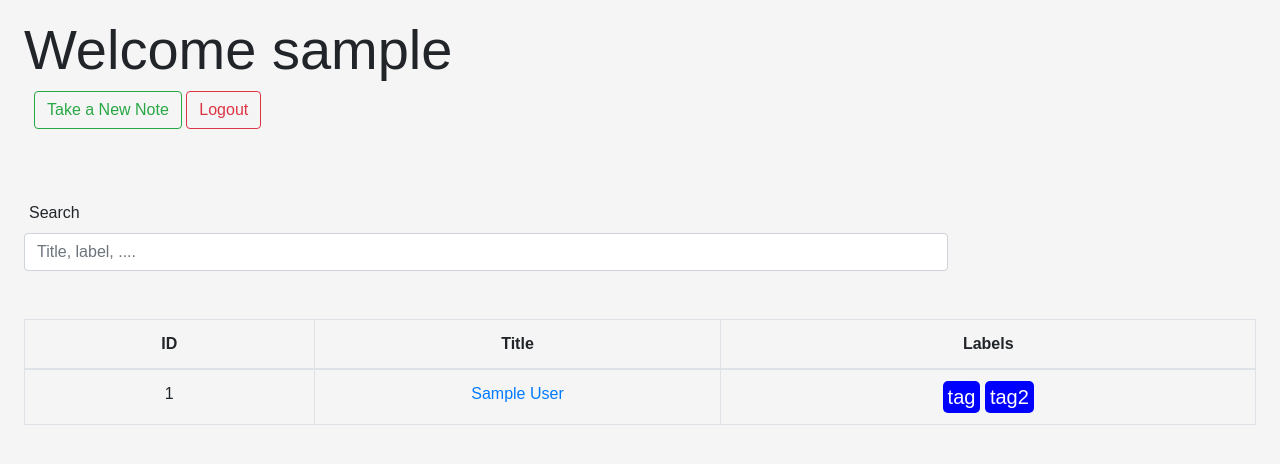
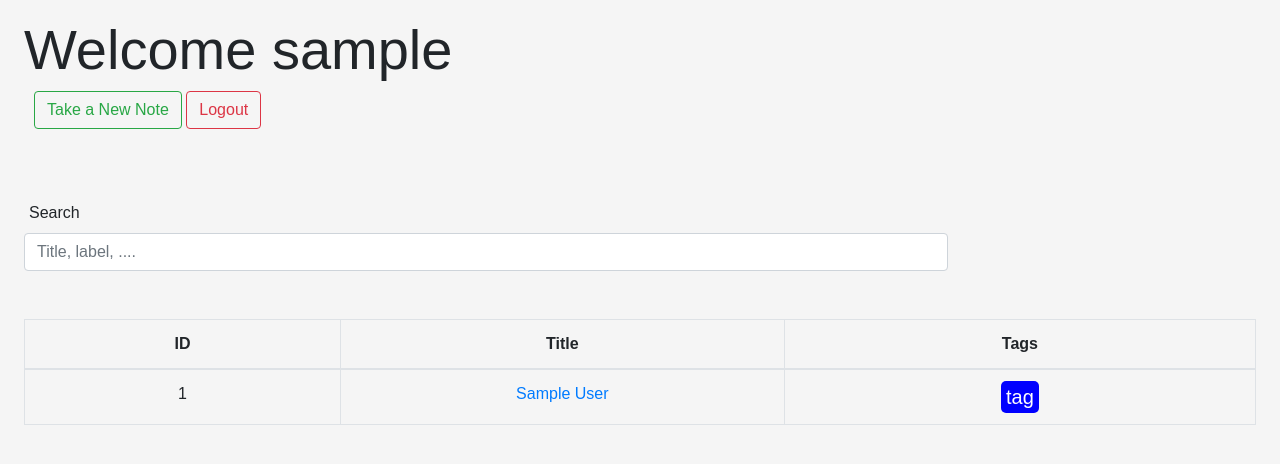
Before and after one commit to ArmanMokammel/Django-NoteApp, a Django app: a page that uses UserData/templates/notes_home.html in a window 1280 px wide. Shown: the top 464 px of the page. Run offline with Django 4.2, Linux system fonts and the light colour scheme; a user stored in the database is signed in; tables that the repository leaves empty hold one stand-in row (values such as "Sample post"); some libraries are stand-ins or nearby versions.

Commit message:
modified

```diff
--- a/UserData/templates/notes_home.html
+++ b/UserData/templates/notes_home.html
@@ -34,7 +34,7 @@
                             <th style="text-align:center;">ID</th>
                             <th style="text-align:center;">Title</th>
                             {% comment %} <th style="text-align:center;">Notes</th> {% endcomment %}
-                            <th style="text-align:center;">Labels</th>
+                            <th style="text-align:center;">Tags</th>
                         </tr>
                     </thead>
                     <tbody>
@@ -44,7 +44,7 @@
                             <td> {{forloop.counter}} </td>
                             <td> <a href="{% url 'UserData:note_description' usernameee note.pk %}"> {{note.title}} </a></td>
                             {% comment %} <td> {{note.description}} </td> {% endcomment %}
-                            <td> <span style="background-color:blue; padding:5px; font-size: 20px; border-radius:5px; color:white;">tag</span> <span  style="background-color:blue; padding:5px; font-size: 20px; border-radius:5px; color:white;">tag2</span> </td>
+                            <td> <span style="background-color:blue; padding:5px; font-size: 20px; border-radius:5px; color:white;">tag</span></td>
                         </tr>
                         {% endfor %}
                         <!-- Add more rows as needed -->
```
